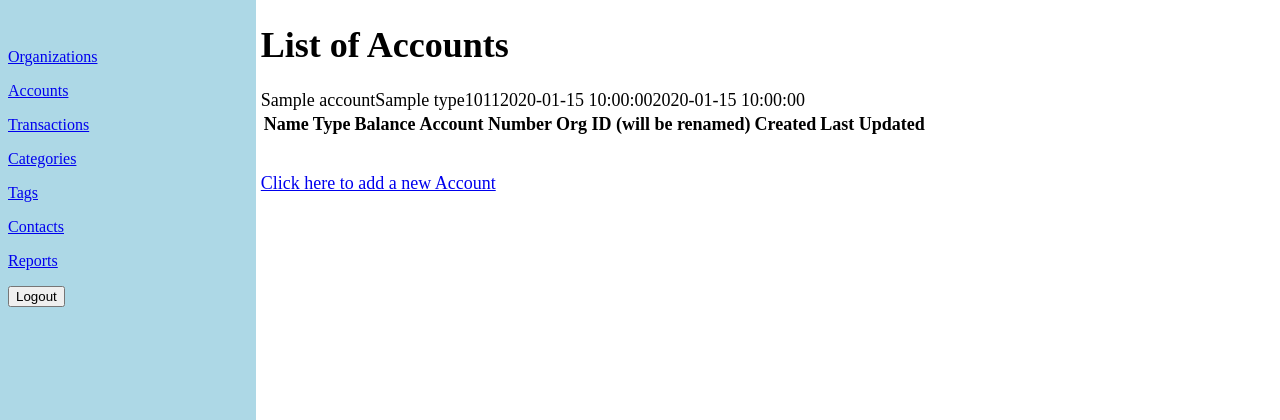
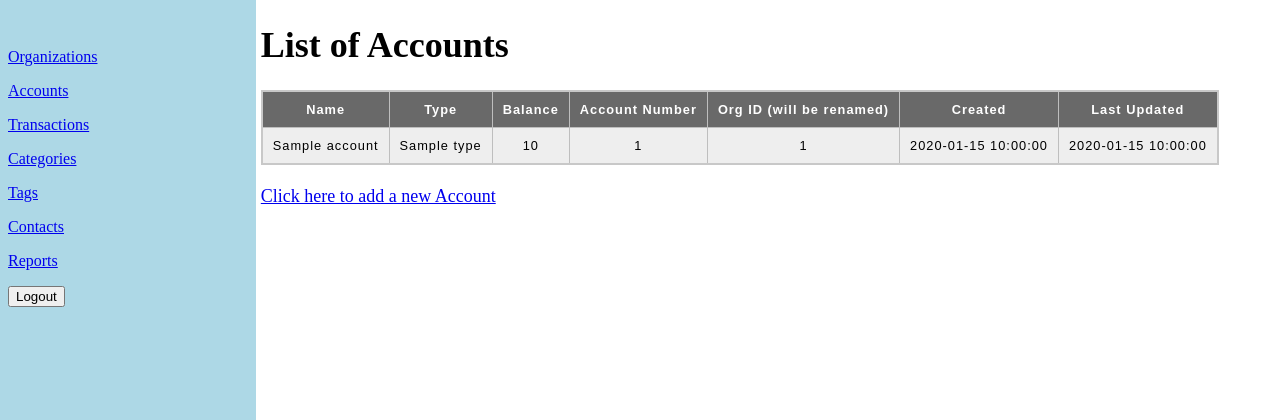
Before and after one commit to pavan-kalyan/personal-finance-dashboard, a Flask app: template templates/accounts/list.html in a window 1280 px wide. Shown: the top 420 px of the page. Run offline with Flask 2, Linux system fonts and the light colour scheme; the template is opened without the code that fills it: most values are stand-ins (such as "Sample title", 1, 10 or a date in 2020); lists and menus that the app fills with data are empty; parts of the project's set-up code (start-up, migrations or seed data) failed here and were passed over.

Commit message:
account list basic

```diff
--- a/server.py
+++ b/server.py
@@ -18,7 +18,10 @@ Read about it online.
 from flask_login import LoginManager, logout_user
 import os
 from sqlalchemy import *
+
+from models import Account
 from models.User import User
+from models.Account import Account
 from pprint import pprint
 from flask_login import login_user, login_required, current_user
 from flask import Flask, request, render_template, g, redirect, Response, jsonify, flash
@@ -176,20 +179,15 @@ def index():
     return render_template("index.html", **context)
 
 
+# ACCOUNTS ENTITY
+
 @app.route('/accounts', methods=['GET'])
 @login_required
 def accounts_page():
-    return render_template("accounts/list.html", **{})
+    account_rows = engine.execute("SELECT * FROM Accounts where uid=%s LIMIT 20;", current_user.id).fetchall()
+    accounts = [Account.from_row(row).__dict__ for row in account_rows]
+    return render_template("accounts/list.html", accounts=accounts)
 
-
-# Example of adding new data to the database
-@app.route('/add', methods=['POST'])
-def add():
-    name = request.form['name']
-    print(name)
-    cmd = 'INSERT INTO test(name) VALUES (:name1), (:name2)';
-    g.conn.execute(text(cmd), name1=name, name2=name);
-    return redirect('/')
 
 
 @login_manager.user_loader
--- a/static/css/main.css
+++ b/static/css/main.css
@@ -47,3 +47,39 @@ font-size: 18px;
   background-color: yellow;
   color: black;
 }
+
+td,
+th {
+    border: 1px solid rgb(190, 190, 190);
+    padding: 10px;
+}
+
+td {
+    text-align: center;
+}
+
+tr:nth-child(even) {
+    background-color: #eee;
+}
+
+th[scope="col"] {
+    background-color: #696969;
+    color: #fff;
+}
+
+th[scope="row"] {
+    background-color: #d7d9f2;
+}
+
+caption {
+    padding: 10px;
+    caption-side: bottom;
+}
+
+table {
+    border-collapse: collapse;
+    border: 2px solid rgb(200, 200, 200);
+    letter-spacing: 1px;
+    font-family: sans-serif;
+    font-size: .8rem;
+}
--- a/templates/accounts/list.html
+++ b/templates/accounts/list.html
@@ -19,13 +19,15 @@
             <th scope="col">Last Updated</th>
         </tr>
         {% for account in accounts %}
-            <tr>{{ account.name }}</tr>
-            <tr>{{ account.type }}</tr>
-            <tr>{{ account.balance }}</tr>
-            <tr>{{ account.account_number }}</tr>
-            <tr>{{ account.org_id }}</tr>
-            <tr>{{ account.created_at }}</tr>
-            <tr>{{ account.updated_at }}</tr>
+            <tr>
+            <td>{{ account.name }}</td>
+            <td>{{ account.type }}</td>
+            <td>{{ account.balance }}</td>
+            <td>{{ account.account_number }}</td>
+            <td>{{ account.org_id }}</td>
+            <td>{{ account.created_at }}</td>
+            <td>{{ account.updated_at }}</td>
+            </tr>
         {% endfor %}
     </table>
     <br>
```
Also changed, not shown: 1 other file.
